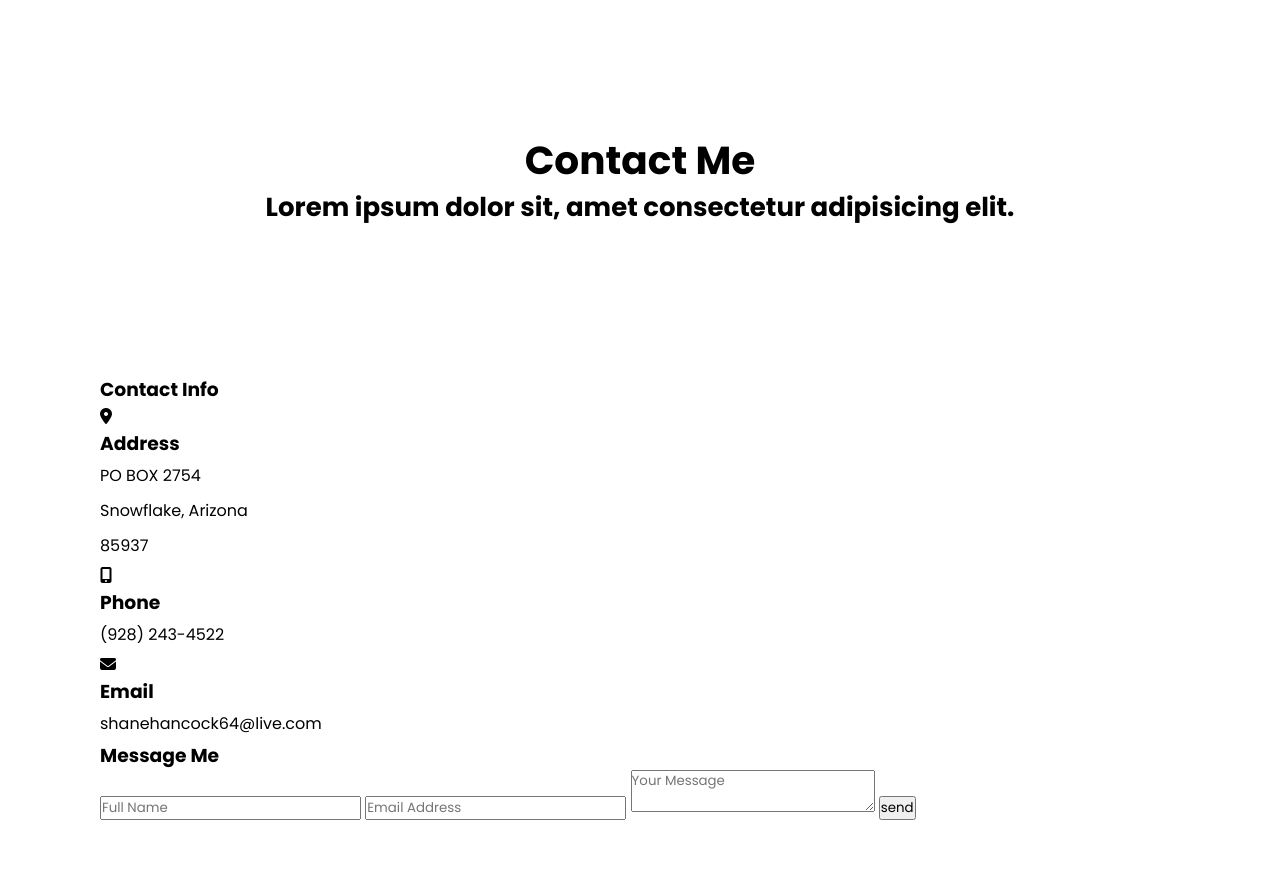
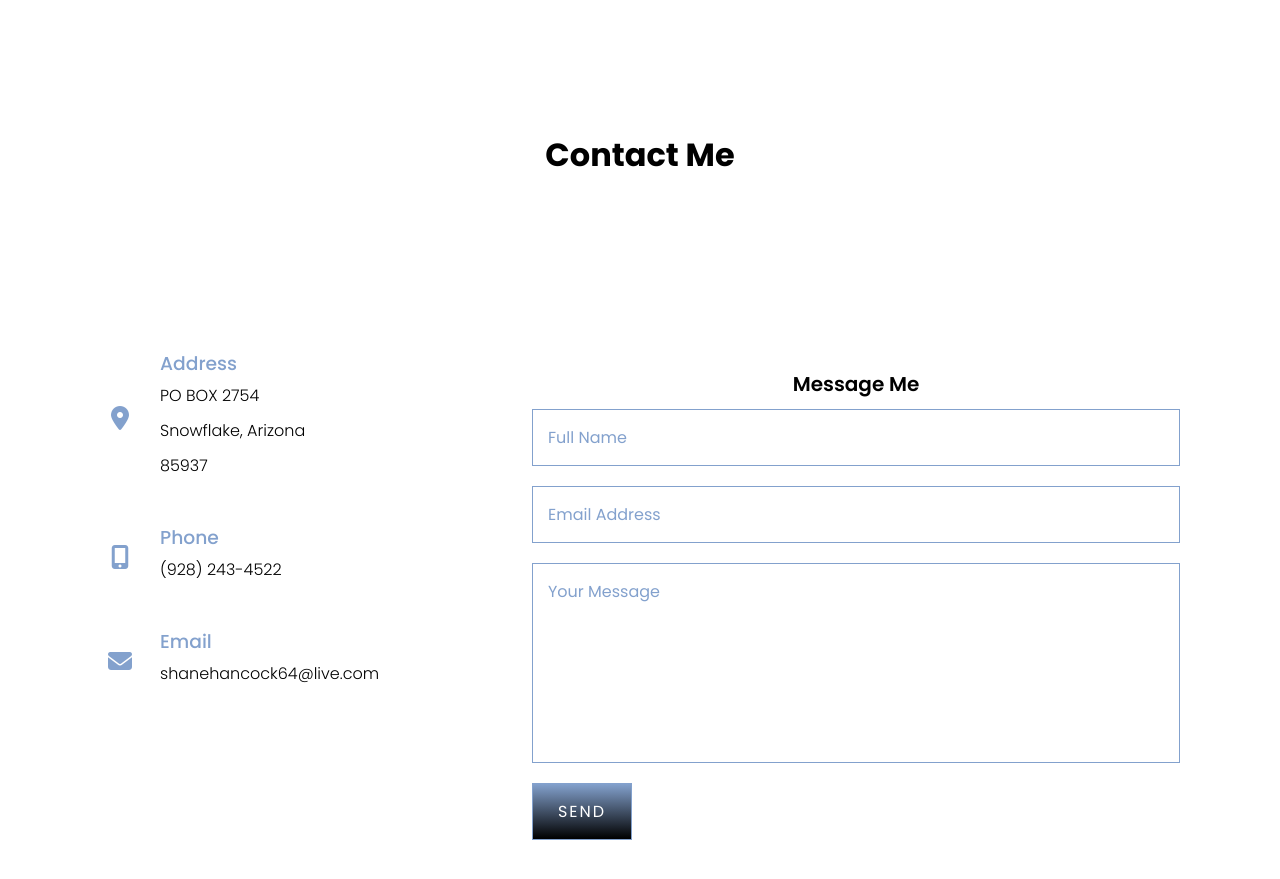
Before and after one commit to shanehancock64/updatedPortfolio, a plain HTML site: page index.html in a window 1280 px wide. Shown: the part 2860-3739 px from the top of the page. Drawn offline with Linux system fonts and the light colour scheme.

Commit message:
contact
finshed contact form still needs linked

```diff
--- a/index.html
+++ b/index.html
@@ -14,7 +14,7 @@
       <a href="#overview" class="logo">Portfolio</a>
       <div class="toggle"></div>
       <div class="btns">
-        <ul>
+        <ul class="menu">
           <li><a href="#overview">Home</a></li>
           <li><a href="#aboutMe">About</a></li>
           <li><a href="#projects">Projects</a></li>
@@ -23,7 +23,6 @@
       </div>
     </header>
     <section class="banner">
-
       <div class="bannerBox">
         <h1>Hey, I'm<br /><span>Shane Hancock</span></h1>
         <h2>Full Stack Developer</h2>
@@ -67,85 +66,117 @@
         <h2>Recent Projects</h2>
       </div>
       <div class="projectContainer">
-        <div class="projectCard"><img src="./src/images/Screen Shot 2022-05-05 at 3.17.50 PM.png" alt="Stream Seeker">
+        <div class="projectCard">
+          <img
+            src="./src/images/Screen Shot 2022-05-05 at 3.17.50 PM.png"
+            alt="Stream Seeker"
+          />
           <h3>Stream Seeker</h3>
-          <p class="subTxt">Created a platform to search movies and find where they are available to stream.</p>
+          <p class="subTxt">
+            Created a platform to search movies and find where they are
+            available to stream.
+          </p>
           <div class="centerBtn">
-            <a href="https://shanehancock64.github.io/Streaming-Project/" target="_blank" class="cardBtn">View More</a>
+            <a
+              href="https://shanehancock64.github.io/Streaming-Project/"
+              target="_blank"
+              class="cardBtn"
+              >View More</a
+            >
           </div>
-
         </div>
-        <div class="projectCard"><img src="./src/images/Screen Shot 2022-05-05 at 3.21.17 PM.png" alt="Readme Generator">
+        <div class="projectCard">
+          <img
+            src="./src/images/Screen Shot 2022-05-05 at 3.21.17 PM.png"
+            alt="Readme Generator"
+          />
           <h3>README Generator</h3>
-          <p class="subTxt">Created a Markdown fille generator using JS, NODE, and NPM Inquirer.</p>
+          <p class="subTxt">
+            Created a Markdown fille generator using JS, NODE, and NPM Inquirer.
+          </p>
           <div class="centerBtn">
-            <a href="https://github.com/shanehancock64/readmeGenerator" target="_blank" class="cardBtn">View More</a>
+            <a
+              href="https://github.com/shanehancock64/readmeGenerator"
+              target="_blank"
+              class="cardBtn"
+              >View More</a
+            >
           </div>
-
         </div>
-        <div class="projectCard"><img src="./src/images/Screen Shot 2022-05-05 at 3.22.47 PM.png" alt="Weather Dashboard">
+        <div class="projectCard">
+          <img
+            src="./src/images/Screen Shot 2022-05-05 at 3.22.47 PM.png"
+            alt="Weather Dashboard"
+          />
           <h3>Weather Dashboard</h3>
-          <p class="subTxt">Created a simple weather dashboard with a 7 day forecast.      </p>    <br>
+          <p class="subTxt">
+            Created a simple weather dashboard with a 7 day forecast.
+          </p>
+          <br />
           <div class="centerBtn">
-            <a href="https://shanehancock64.github.io/WeatherDashboardHomework06/" target="_blank" class="cardBtn">View More</a>
+            <a
+              href="https://shanehancock64.github.io/WeatherDashboardHomework06/"
+              target="_blank"
+              class="cardBtn"
+              >View More</a
+            >
           </div>
-
         </div>
       </div>
     </section>
     <section id="contact" class="contact">
       <div class="heading">
         <h2>Contact Me</h2>
-        <p>Lorem ipsum dolor sit, amet consectetur adipisicing elit.</p>
+        <p></p>
       </div>
       <div class="content">
         <div class="contactInfo">
-          <h3>Contact Info</h3>
           <div class="contactInfoBox">
+            <div class="box">
               <div class="icon">
-              <i class="fa-solid fa-location-dot"></i>
+                <i class="fa-solid fa-location-dot" style="color: #83a1cd"></i>
               </div>
               <div class="text">
                 <h3>Address</h3>
-              <p>PO BOX 2754 <br>Snowflake, Arizona <br>85937</p>
+                <p>PO BOX 2754 <br />Snowflake, Arizona <br />85937</p>
               </div>
-
             </div>
-          <div class="contactInfoBox">
+            <div class="box">
               <div class="icon">
-              <i class="fa-solid fa-mobile-screen-button"></i>
+                <i
+                  class="fa-solid fa-mobile-screen-button"
+                  style="color: #83a1cd"
+                ></i>
               </div>
               <div class="text">
                 <h3>Phone</h3>
                 <p>(928) 243-4522</p>
               </div>
-
             </div>
-          <div class="contactInfoBox">
+            <div class="box">
               <div class="icon">
-              <i class="fa-solid fa-envelope"></i>
+                <i class="fa-solid fa-envelope" style="color: #83a1cd"></i>
               </div>
               <div class="text">
                 <h3>Email</h3>
                 <p>shanehancock64@live.com</p>
               </div>
-
             </div>
           </div>
         </div>
+
+
       <div class="formBox">
         <form>
           <h3>Message Me</h3>
-          <input type="text" name="" placeholder="Full Name">
-          <input type="email" name="" placeholder="Email Address">
-          <textarea placeholder="Your Message" ></textarea>
-          <input type="submit" value="send">
+          <input type="text" name="" placeholder="Full Name" />
+          <input type="email" name="" placeholder="Email Address" />
+          <textarea placeholder="Your Message"></textarea>
+          <input type="submit" value="send" />
         </form>
-
       </div>
-
+    </div>
     </section>
-
 
     <script src="./src/script.js"></script>
     <script
--- a/src/style.css
+++ b/src/style.css
@@ -6,6 +6,7 @@
   box-sizing: border-box;
   /* background-color: #fff; */
   font-family: "Poppins", sans-serif;
+  scroll-behavior: smooth;
 }
 
 section {
@@ -93,6 +94,7 @@ header.sticky a {
 }
 
 header.sticky {
+
   background: #83a1cd;
   padding: 20px 100px;
   box-shadow: 5px 5px 28px #83a1cd;
@@ -245,3 +247,95 @@ img {
   font-weight: 300;
 
 }
+
+
+
+.contact h2 {
+font-size: 32px;
+font-weight: 700;
+}
+
+.contactInfoBox {
+  position: relative;
+
+
+
+}
+
+.contactInfoBox .box {
+  position: relative;
+  padding: 20px 0;
+  display: flex;
+}
+
+.contactInfoBox .box .icon {
+  min-width: 40px;
+  padding-top: 4px;
+  display: flex;
+  justify-content: center;
+  align-items: center;
+  font-size: 24px;
+}
+
+.contactInfoBox .box .text {
+  display: flex;
+  margin-left: 20px;
+  font-size: 16px;
+  flex-direction: column;
+  font-weight: 300;
+}
+
+.contactInfoBox .box .text h3 {
+  font-weight: 500;
+  color: #83a1cd;
+  margin-bottom: 0;
+}
+
+.formBox {
+  min-width: 60%;
+  margin-top: 40px;
+
+}
+
+
+.formBox form {
+  display: flex;
+  flex-direction: column;
+}
+
+.formBox form h3 {
+  color: black;
+  font-size: 20px;
+  font-weight: 600;
+  margin-bottom: 10px;
+  text-align: center;
+
+}
+
+.formBox form input, .formBox form textarea {
+  margin-bottom: 20px;
+  padding: 15px;
+  font-size: 16px;
+  border: 1px solid #83a1cd;
+  background: transparent;
+  resize: none;
+}
+
+.formBox form textarea {
+  min-height: 200px;
+
+}
+
+.formBox form input::placeholder, .formBox form textarea::placeholder {
+  color: #83a1cd;
+}
+
+.formBox form input[type="submit"] {
+  max-width: 100px;
+  cursor: pointer;
+  text-transform: uppercase;
+  letter-spacing: 2px;
+  background-color: #83a1cd;
+  background: linear-gradient(#83a1cd, black);
+  color: #fff;
+}
```
Lines whose indentation alone changed are shown as unchanged.
